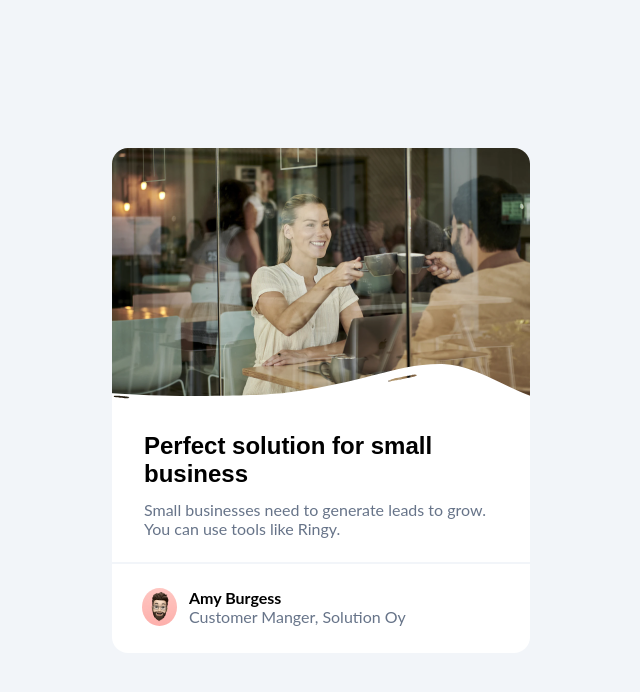
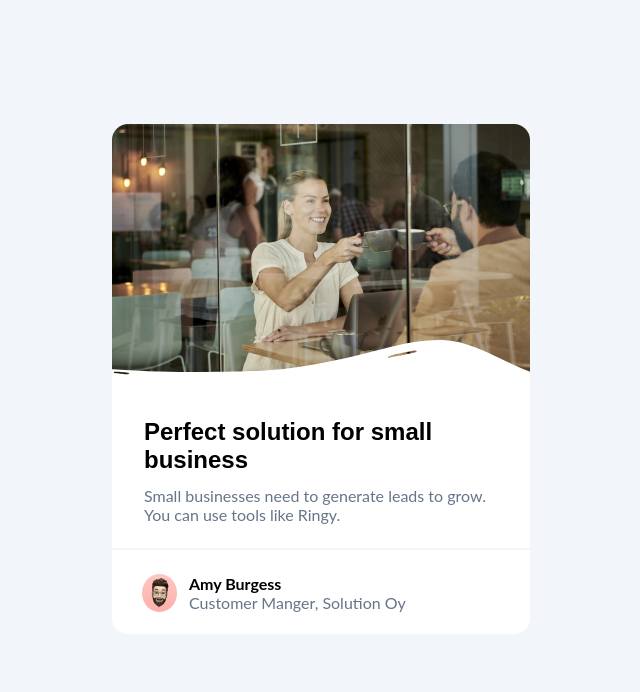
Before and after one commit to Rplua/Business-Blog-Card, a plain HTML site: page index.html in a window 1280 px wide. Shown: the whole page, without its empty margins (319-959 px from the left). Drawn offline with Linux system fonts and the light colour scheme.

Commit message:
changes on the css 2

```diff
--- a/style/style.css
+++ b/style/style.css
@@ -8,10 +8,9 @@ body{
 #card {
     display: flex;
     align-items: center; /* Centra verticalmente */
-    justify-content: center; /* Centra horizontalmente */
+
     flex-direction: column;
-    height: 100vh; /* Asegúrate de que el contenedor tenga una altura suficiente */
-
+    margin-top: 124px; /* Asegúrate de que el contenedor tenga una altura suficiente */
 }
 
 #card-2 {
@@ -19,7 +18,7 @@ body{
     flex-direction: column;
     align-items: center;
     width: 418px;
-    height:505px;
+    height:510px;
     border-radius: 1rem;
     background-color: #FFFFFF;
 }
@@ -39,7 +38,7 @@ body{
 }
 
 #text{
-    margin: 0 32px 0 32px;
+    margin: 10px 32px 0 32px;
 }
 #text h1{
     font-family:"Popins", sans-serif ;
```
